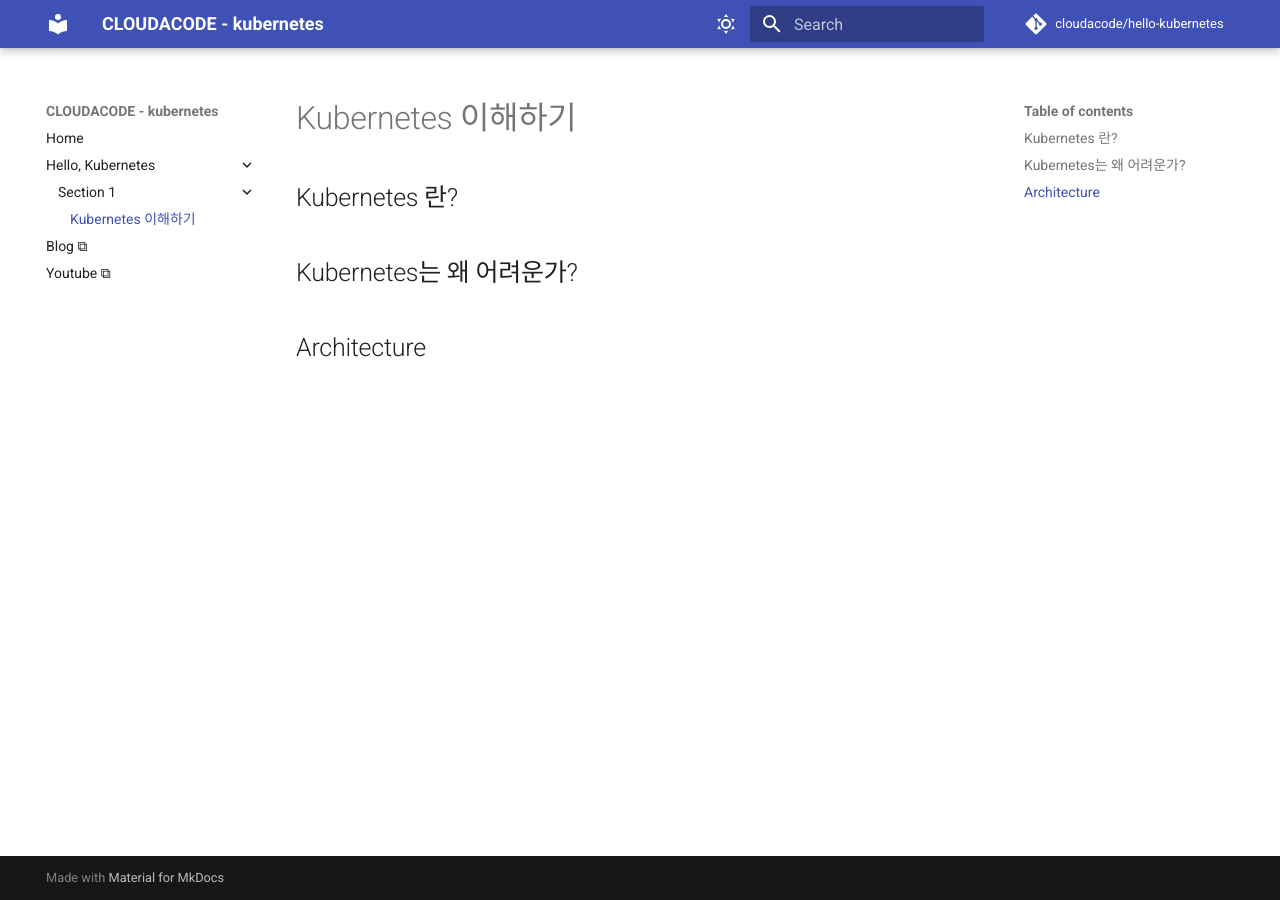
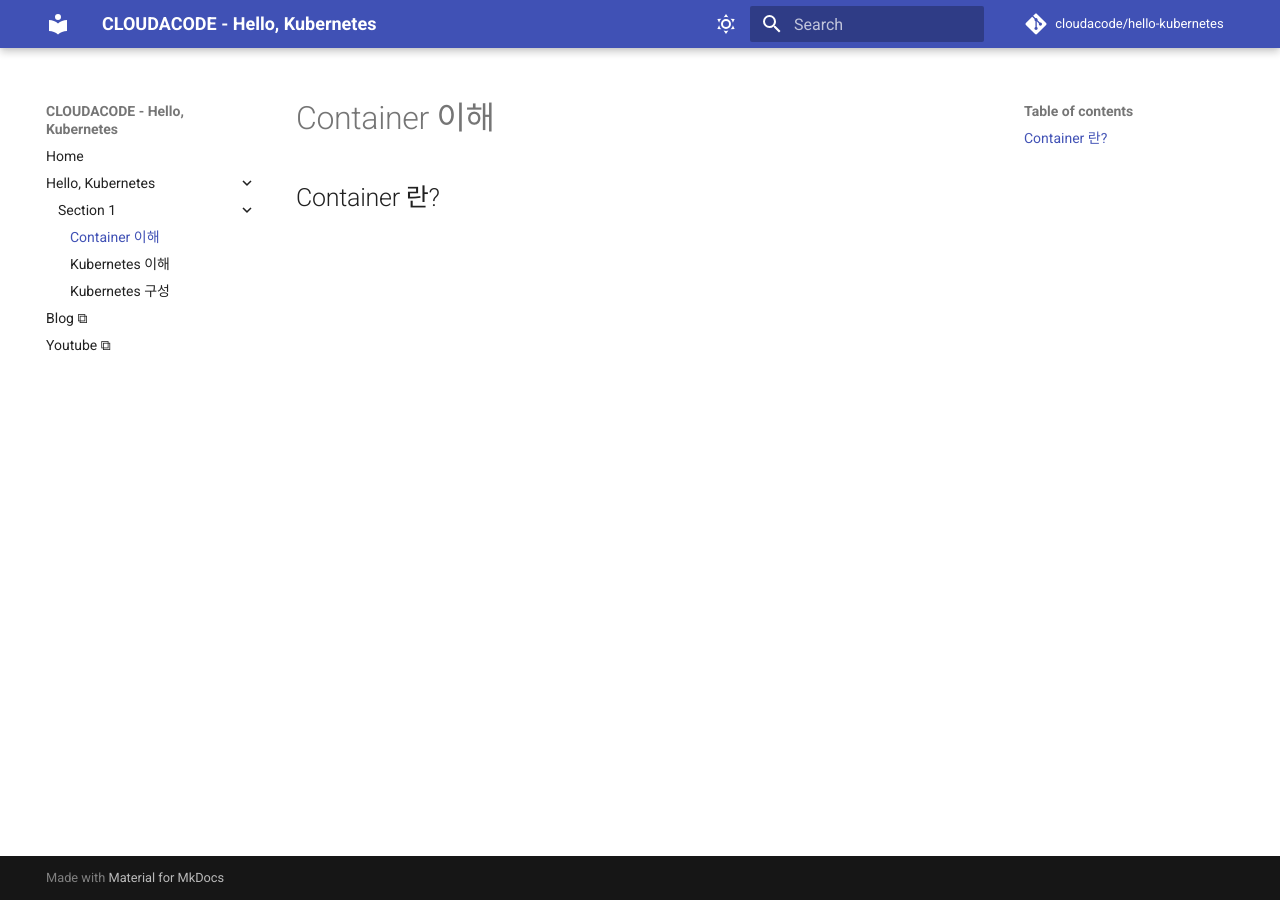
Before and after one commit to cloudacode/hello-kubernetes, an MkDocs documentation site: the page built from docs/hello-kubernetes/section01/chapter1.md, in a window 1280 px wide. Built offline with MkDocs 1.6.1 and Material for MkDocs 9.7.7, drawn with Linux system fonts in a browser that asks for light colours; comment, search, counter and statistics services are not loaded.

Commit message:
updated chapter

```diff
--- a/docs/hello-kubernetes/section01/chapter1.md
+++ b/docs/hello-kubernetes/section01/chapter1.md
@@ -1,7 +1,3 @@
-# Kubernetes 이해하기
+# Container 이해
 
-## Kubernetes 란?
-
-## Kubernetes는 왜 어려운가?
-
-## Architecture
+## Container 란?
--- /dev/null
+++ b/docs/hello-kubernetes/section01/chapter2.md
@@ -0,0 +1,7 @@
+# Kubernetes 이해
+
+## Kubernetes 란?
+
+## Kubernetes는 왜 어려운가?
+
+## Architecture
--- a/mkdocs.yml
+++ b/mkdocs.yml
@@ -1,5 +1,5 @@
 # Project information
-site_name: CLOUDACODE - kubernetes
+site_name: CLOUDACODE - Hello, Kubernetes
 site_url: https://cloudacode.com/hello-kubernetes/
 site_author: KC Chang
 
@@ -31,6 +31,8 @@
   - Hello, Kubernetes:
     - Section 1:
       - hello-kubernetes/section01/chapter1.md
+      - hello-kubernetes/section01/chapter2.md
+      - hello-kubernetes/section01/chapter3.md
   #   - Kubernetes:
   #   - CNCF:
   #   - ETC:
```
Also changed, not shown: docs/hello-kubernetes/section01/chapter3.md (added, +7 -0 lines), docs/index.md (+1 -1 lines).
